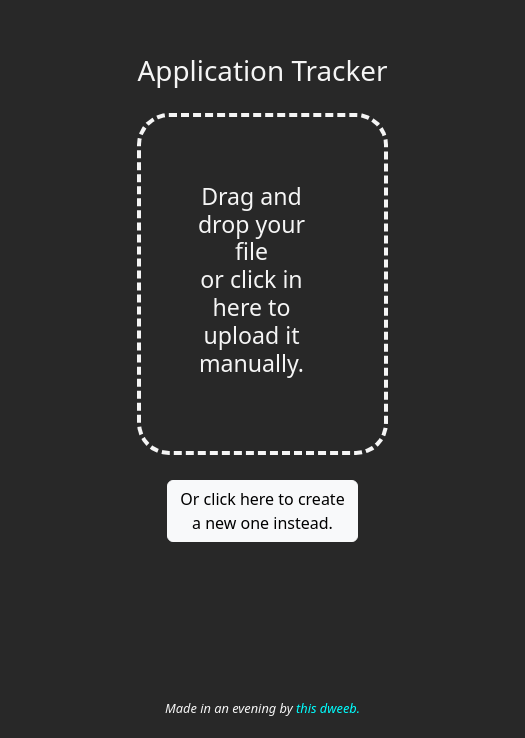
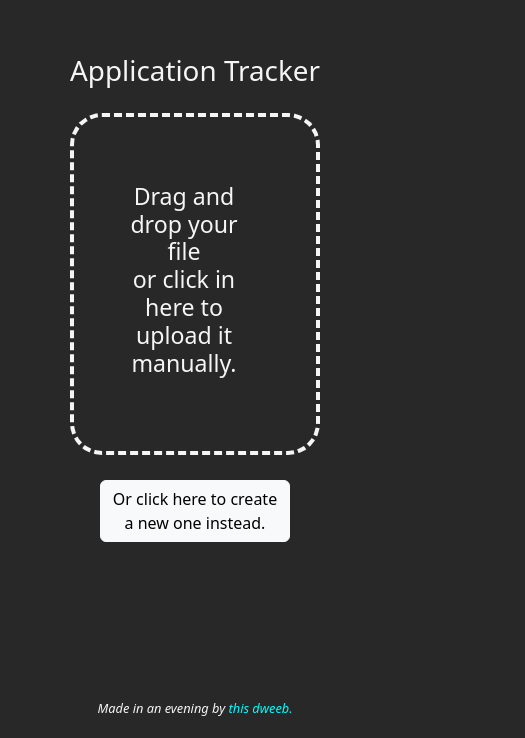
Before and after one commit to o-i-z-y-s/application-tracker, a Vue app: page / in a window 390 px wide. Shown: the part 106-844 px from the top of the page, 525 px wide, since content can reach past the window. Built offline with nearby package versions, Linux system fonts and the light colour scheme.

Commit message:
Mobile tweaks.

```diff
--- a/public/index.html
+++ b/public/index.html
@@ -4,6 +4,7 @@
     <meta charset="utf-8">
     <meta http-equiv="X-UA-Compatible" content="IE=edge">
     <meta name="viewport" content="width=device-width,initial-scale=1.0,maximum-scale=1.0">
+    <meta name="theme-color" content="#282828">
     <link rel="icon" href="<%= BASE_URL %>favicon.png">
     <link rel="stylesheet" href="https://cdn.jsdelivr.net/npm/bootstrap@5.3.2/dist/css/bootstrap.min.css" integrity="sha384-T3c6CoIi6uLrA9TneNEoa7RxnatzjcDSCmG1MXxSR1GAsXEV/Dwwykc2MPK8M2HN" crossorigin="anonymous">
     <title>Application Tracker</title>
@@ -17,7 +18,7 @@
 </html>
 
 <style>
-  html {
-    background: rgb(40,40,40);
+  html, body {
+    background-color: rgb(40,40,40);
   }
 </style>
--- a/src/App.vue
+++ b/src/App.vue
@@ -50,11 +50,11 @@ export default {
   align-items: center;
   text-align: center;
   min-height: 100vh;
-  min-width: 100vw;
+  min-width: 95vw;
   overflow-x: hidden;
 }
 .table-min-width {
-  min-width: 527px;
+  min-width: 525px;
 }
 h1 {
   margin-bottom: 3vh;
@@ -81,7 +81,6 @@ h1 {
 
 @media screen and (max-width: 525px) {
   #app {
-    min-width: 525px;
     overflow-x: scroll;
   }
 }
--- a/src/components/ApplicationTracker.vue
+++ b/src/components/ApplicationTracker.vue
@@ -34,6 +34,9 @@
     </table>
     <em>Click a cell to edit.</em>
     <br>
+    <div v-if="mobile" class="portrait-message">
+      (Psst. The table fits better in landscape. <img class="table-icon" src="../assets/arrows-rotate-solid.svg">)
+    </div>
     <button class="btn btn-light" style="margin-top: 1rem;" @click="download">Download as CSV</button>
     <a style="visibility: hidden;" href="/Application Tracker" download></a>
   </div>
@@ -56,10 +59,12 @@ export default {
     return {
       applications: {},
       fields: ['company','title','payScale','dateApplied','mostRecentContactDate','step','notes'],
+      mobile: false,
     }
   },
   mounted: function() {
     this.applications = this.applicationsOrig;
+    this.checkDevice();
   },
   methods: {
     update(newVal, index, uid) {
@@ -115,6 +120,12 @@ export default {
         case 'Closed': return 'table-dark';
       }
     },
+
+    checkDevice() {
+      if (/Android|webOS|iPhone|iPad|iPod|BlackBerry|IEMobile|Opera Mini/i.test(navigator.userAgent)) {
+        this.mobile = true;
+      } else { this.mobile = false; }
+    },
   }
 }
 </script>
@@ -131,4 +142,13 @@ export default {
 button {
   margin-bottom: 1rem;
 }
+.portrait-message {
+  display: none;
+}
+
+@media screen and (orientation: portrait) {
+  .portrait-message {
+    display: block;
+  }
+}
 </style>
```
Also changed, not shown: src/assets/arrows-rotate-solid.svg (added), 8 other files (tests, documents, lock files or other folders).
